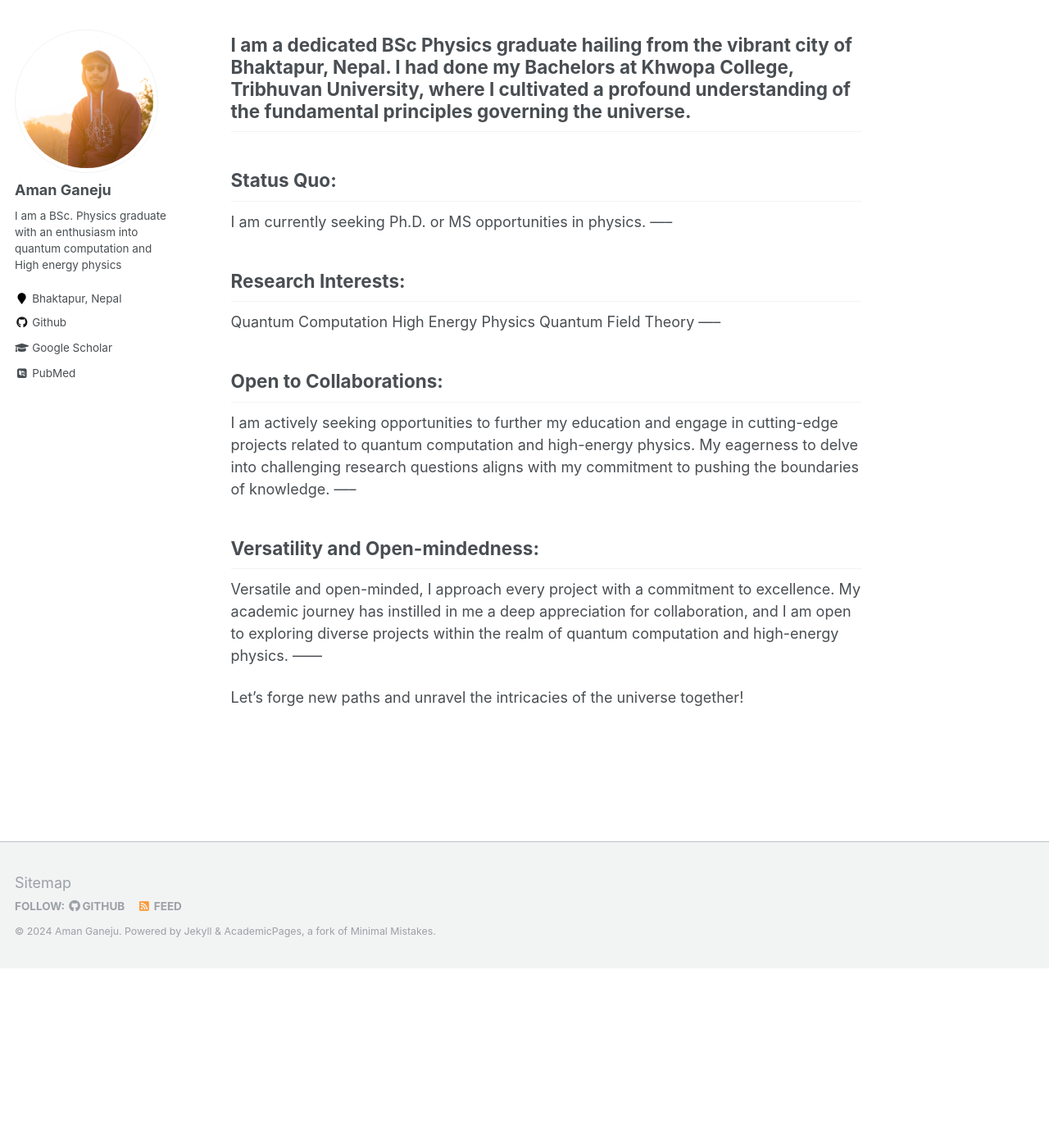
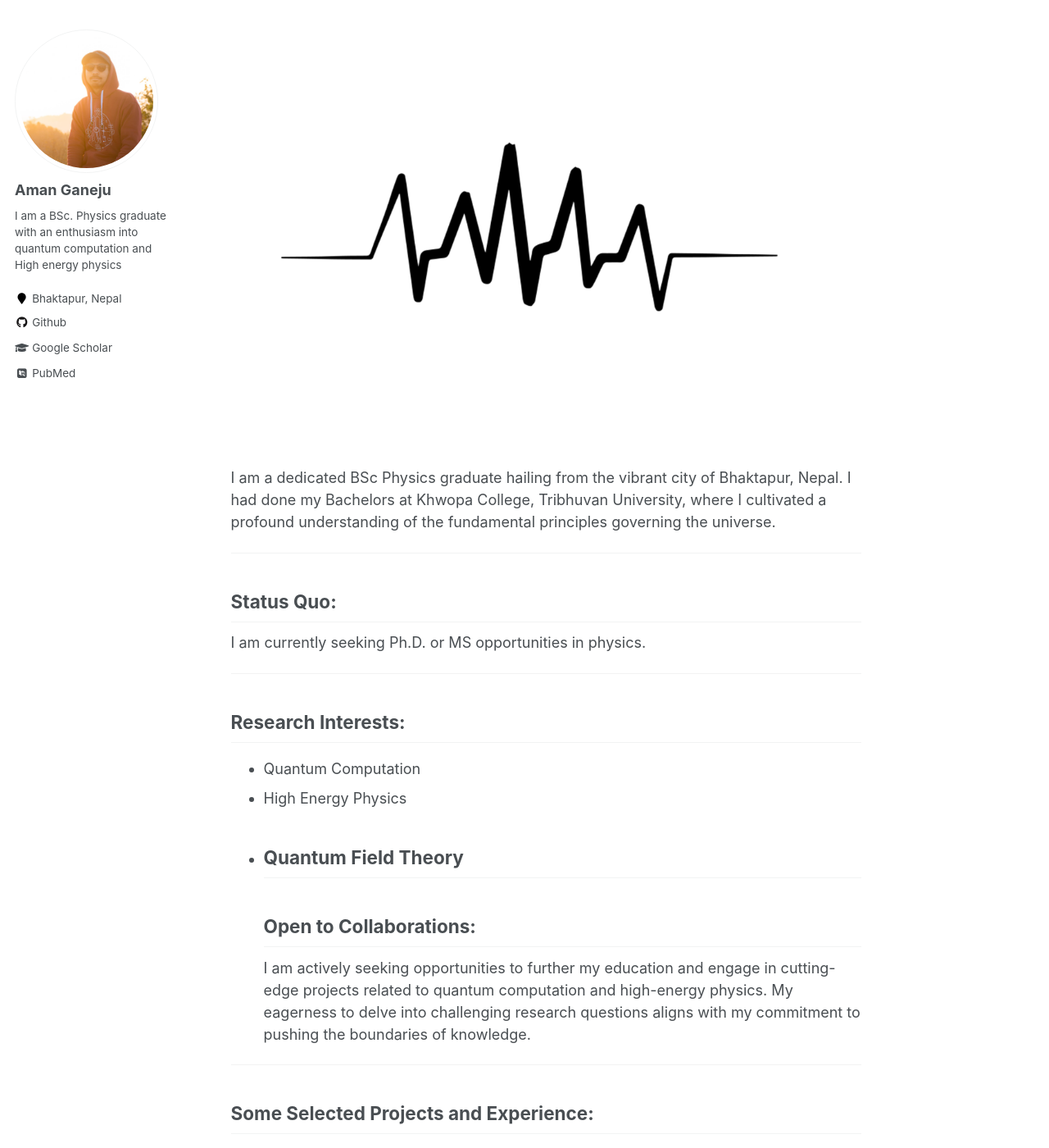
Before and after one commit to nama-aman/amanganeju.com.np-professional-profile, a Jekyll site: the page built from _pages/about.md, in a window 1280 px wide and 1400 px high, scrolled down 218 px. Shown: the whole window at 82% size. Built offline with Jekyll 4.4.1, drawn with Linux system fonts in a browser that asks for light colours; some web fonts are replaced.

Commit message:
edited few remaining typo

```diff
--- a/_pages/about.md
+++ b/_pages/about.md
@@ -10,22 +10,21 @@
 
 "Thinking without due consideration is the downfall of a scientist" - Kurisu Makise, Stein's Gate
 
-I am a dedicated BSc Physics graduate hailing from the vibrant city of Bhaktapur, Nepal. I had done my Bachelors at Khwopa College, Tribhuvan University, where I cultivated a profound understanding of the fundamental principles governing the universe.
+![Aman logo](/images/aman_watermark.png){: .align-right width = "300px"}I am a dedicated BSc Physics graduate hailing from the vibrant city of Bhaktapur, Nepal. I had done my Bachelors at Khwopa College, Tribhuvan University, where I cultivated a profound understanding of the fundamental principles governing the universe.
+
 -----
 ## Status Quo:
 I am currently seeking Ph.D. or MS opportunities in physics.
+
 -----
 ## Research Interests:
-Quantum Computation
-High Energy Physics
-Quantum Field Theory
+- Quantum Computation
+- High Energy Physics
+- Quantum Field Theory
 -----
 ## Open to Collaborations:
 I am actively seeking opportunities to further my education and engage in cutting-edge projects related to quantum computation and high-energy physics. My eagerness to delve into challenging research questions aligns with my commitment to pushing the boundaries of knowledge.
+
 -----
-## Versatility and Open-mindedness:
-Versatile and open-minded, I approach every project with a commitment to excellence. My academic journey has instilled in me a deep appreciation for collaboration, and I am open to exploring diverse projects within the realm of quantum computation and high-energy physics.
-------
-
-
-Let's forge new paths and unravel the intricacies of the universe together!
+## Some Selected Projects and Experience:
+** work in progress
```
Also changed, not shown: images/aman_watermark.png (added).
